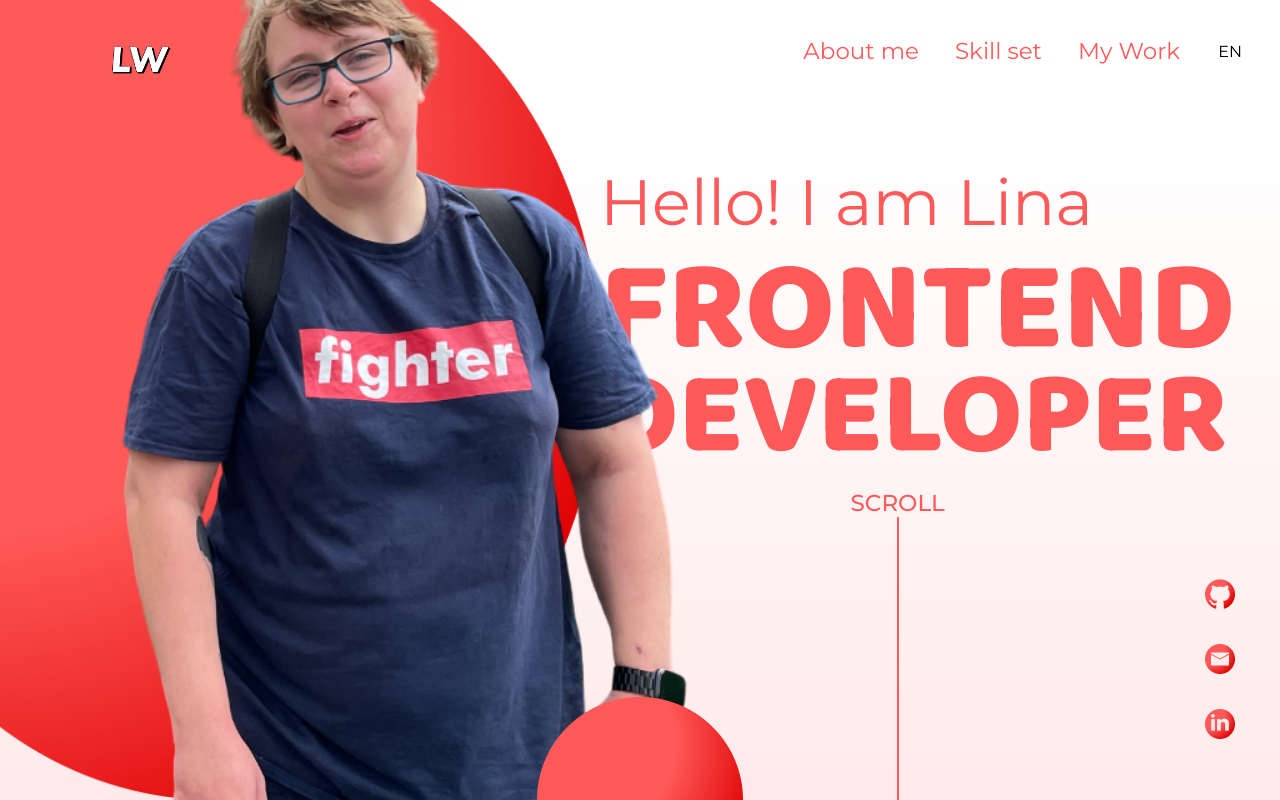
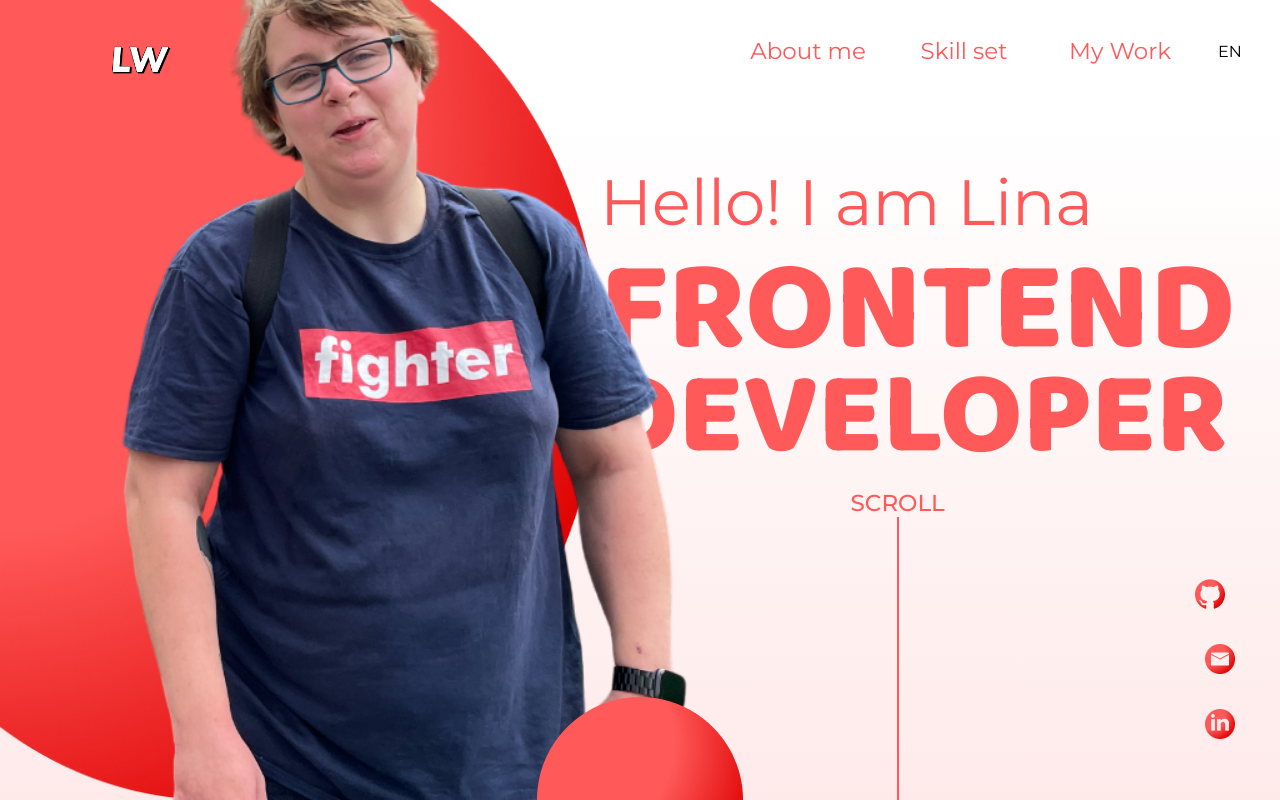
Before and after one commit to LinaWionsek/portfolio, an Angular app: page / in a window 1280 px wide. In both pictures the pointer is over the picture 1214 px from the left and 594 px from the top of the page. Shown: the top 800 px of the page. Built offline with nearby package versions, Linux system fonts and the light colour scheme.

Commit message:
above the fold hover animations

```diff
--- a/src/app/main-content/above-the-fold/above-the-fold.component.scss
+++ b/src/app/main-content/above-the-fold/above-the-fold.component.scss
@@ -95,5 +95,9 @@ section {
   height: fit-content;
   img {
     width: 40px;
+    &:hover {
+      transition: ease-in-out 0.2s;
+      transform: translateX(-10px);
+    }
   }
 }
--- a/src/app/shared/header/header.component.html
+++ b/src/app/shared/header/header.component.html
@@ -6,7 +6,6 @@
                 <a href="#about_me">About me</a>
                 <a href="#skill_set">Skill set</a>
                 <a href="#my_work">My Work</a>
-
             </div>
             <div class="language">
                 <a href="#language">EN</a>
--- a/src/app/shared/header/header.component.scss
+++ b/src/app/shared/header/header.component.scss
@@ -18,8 +18,13 @@ nav {
     display: flex;
     gap: 36px;
     >a {
+        width: 120px;
         text-decoration: none;
         color: $red;
+        text-align: center;
+        &:hover {
+            font-weight: 700;
+        }
     }
 }
 
@@ -35,12 +40,15 @@ nav {
     width: fit-content;
     font-family: "Montserrat", sans-serif;
     position: relative;
-    left: 415px;
+    left: 470px;
     bottom: 23px;
 
     a {
         color: black;
         text-decoration: none;
+        &:hover {
+            font-weight: 600;
+        }
     }
 
 }
```
